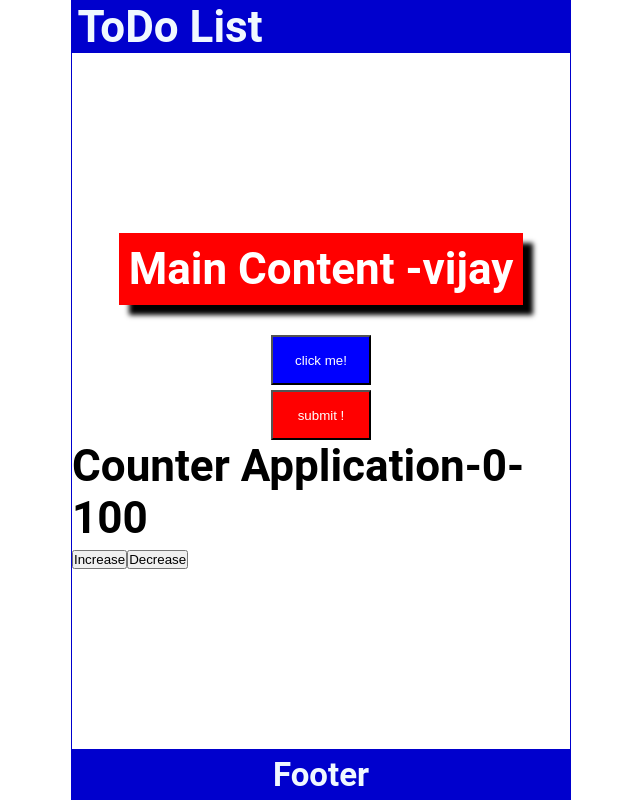
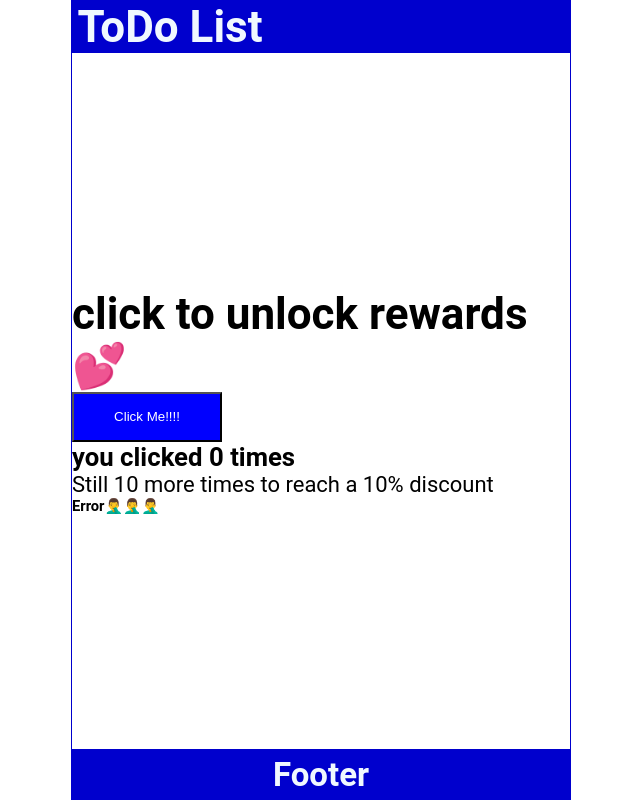
Before and after one commit to isagii11/Todo-list, a React (Vite) app: page / in a window 1280 px wide. Shown: the whole page, without its empty margins (319-959 px from the left). Built offline with nearby package versions, Linux system fonts and the light colour scheme.

Commit message:
second commit

```diff
--- a/package.json
+++ b/package.json
@@ -10,8 +10,10 @@
     "preview": "vite preview"
   },
   "dependencies": {
+    "component": "^1.1.0",
     "react": "^19.0.0",
-    "react-dom": "^19.0.0"
+    "react-dom": "^19.0.0",
+    "styled": "^1.0.0"
   },
   "devDependencies": {
     "@eslint/js": "^9.19.0",
--- a/src/component/Content.jsx
+++ b/src/component/Content.jsx
@@ -1,6 +1,6 @@
 // import React from 'react'
 import styled from "styled-components"
-import Counter from "./counter"
+import Counter from "./Counter"
 
 let contentstyle={
   backgroundColor: "red",
@@ -45,9 +45,6 @@ function print(){
 const Content = () => {
   return (
     <main>
-      <h1 style={contentstyle}>Main Content -{user}</h1>
-      <Button onClick={print} >click me!</Button>
-      <NewButton onClick={()=>{print1()}}> submit !</NewButton>
       <Counter/>
     </main>
   )
--- a/src/component/Counter.jsx
+++ b/src/component/Counter.jsx
@@ -1,41 +1,104 @@
-import { useState } from 'react'
+import { useState } from "react";
+import styled from "styled-components";
+const Button = styled.button`
+  width: 150px;
+  height: 50px;
+  background-color: blue;
+  color: white;
+`;
 
 const Counter = () => {
+  // let count =0;
 
-    // let count =0;
+  let [count, setcount] = useState(0);
+  let [data,setdata] =useState("Error")
 
-    let [count,setcount]=useState(0)
+  let Message;
+
+  // let remainingclick = 10-count
+
+  if (count < 10) {
+    Message = (
+      <div>
+        <h3>you clicked {count} times</h3>
+        <p> Still {10 - count} more times to reach a 10% discount</p>
+      </div>
+    );
+  } else if (count == 10) {
+    Message = (
+      <div>
+        <h3> you clicked {count} times</h3>
+        <p>You unlocked the 10% discount</p>
+      </div>
+    );
+  }
 
 
-    let [sample] =useState(()=>{return returnState()})
+  let display=()=>{
+    switch (data) {
+      case "loading": return <Loading/>;
+      break;
 
-    function returnState(){
-        console.log(100);
+      case "success": return <Success/>
+      break;
 
-        return 100
+      case "Error": return <Error/>
+      break;
     }
+  }
 
-    function hincrease(){
-        // count +=1
-         setcount((prevcount)=>prevcount +1)
-        // console.log(count);
-
-    }
-
-    function hdecrease(){
-        // count -=1
-        setcount((prevcount)=>prevcount -1)
-        // console.log(count);
-
-    }
+  function hincrease() {
+    // count +=1
+    setcount((prevcount) => prevcount + 1);
+    // console.log(count);
+  }
 
   return (
     <div>
-        <h1>Counter Application-{count}-{sample}</h1>
-        <button onClick={hincrease}>Increase</button>
-        <button onClick={hdecrease}>Decrease</button>
+      <h1> click to unlock rewards 💕</h1>
+      <Button onClick={hincrease}>Click Me!!!!</Button>
+
+      {/* {count >= 10 ? (
+        <p> you unlocked a 10% discount </p>
+      ) : (
+        <p> click 10 times to unlock rewards </p>
+      )}
+
+      {
+        count >= 20 && <p> You're a click master</p>
+      } */}
+      {Message}
+
+
+      {display()}
+
+
+
     </div>
+  );
+};
+
+export default Counter;
+
+
+function Loading() {
+  return(
+    <h6>
+      Loading.......
+    </h6>
   )
 }
-
-export default Counter
+function Success() {
+  return(
+    <h6>
+      Successss❤️❤️❤️
+    </h6>
+  )
+}
+function Error() {
+  return(
+    <h6>
+      Error🤦‍♂️🤦‍♂️🤦‍♂️
+    </h6>
+  )
+}
```
Also changed, not shown: 1 other file (tests, documents, lock files or other folders).
